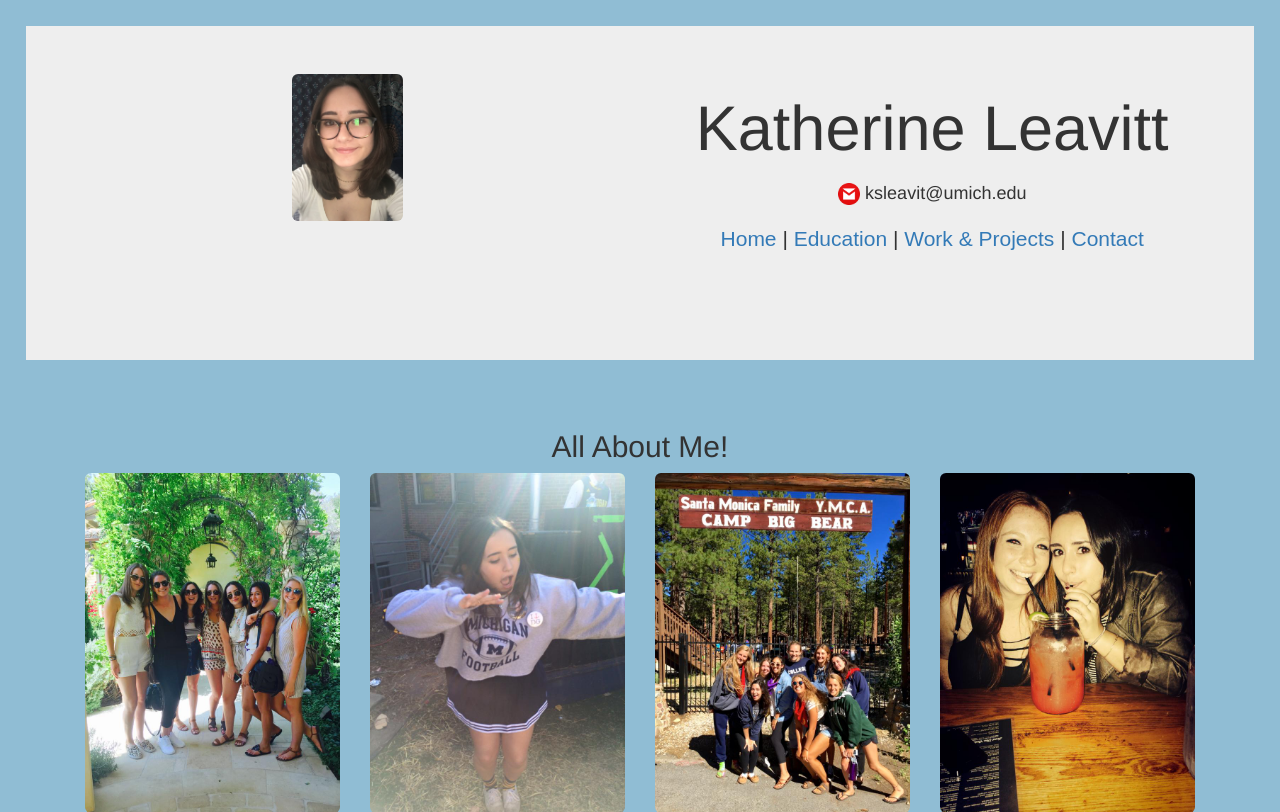
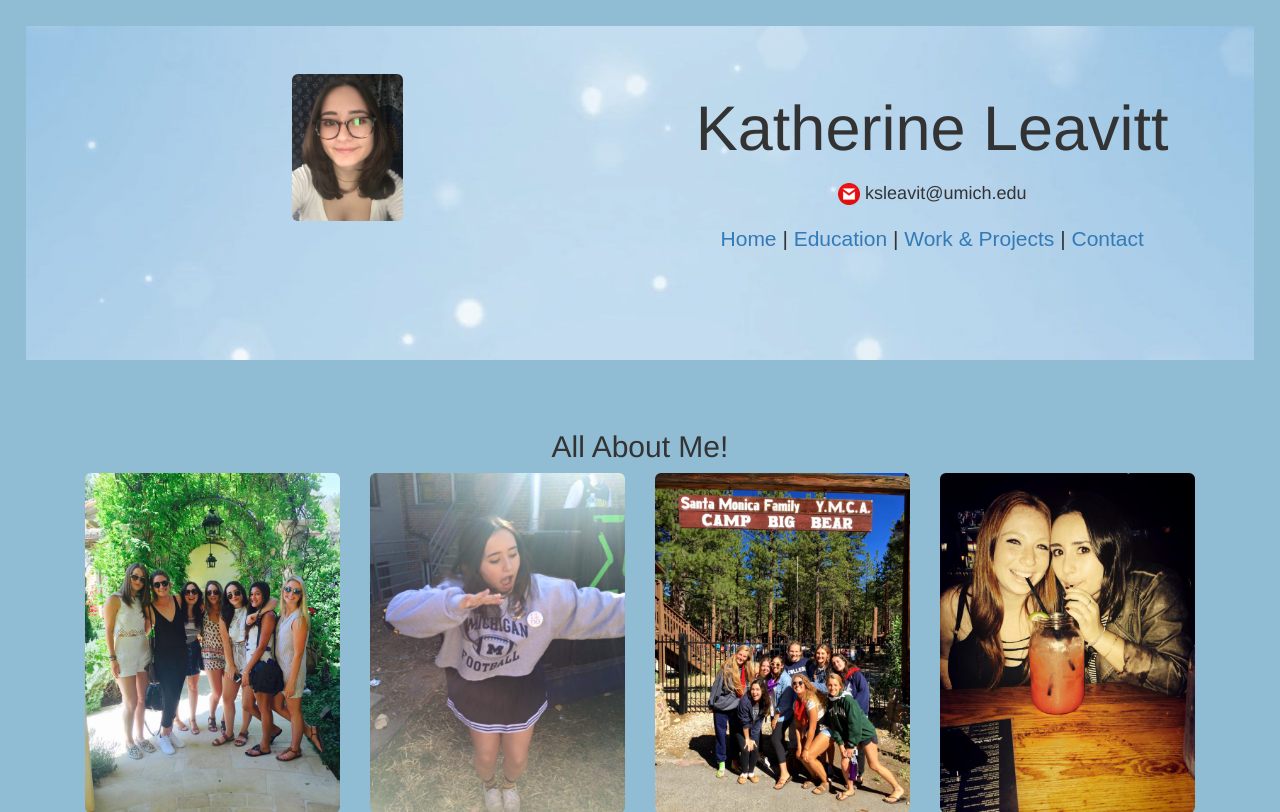
Before and after one commit to katherineleavitt/SI206-portfolio, a Python web app: template templates/home.html in a window 1280 px wide. Shown: the top 812 px of the page. Run offline with Jinja, Linux system fonts and the light colour scheme; the template is opened without the code that fills it, so the values that code supplies are empty; some libraries are stand-ins or nearby versions.

Commit message:
more style. finally got the jumbotron

```diff
--- a/static/style.css
+++ b/static/style.css
@@ -160,7 +160,7 @@ header {
      font-size: 21px;
      font-weight: 200;
      line-height: 2.1428571435;
-     background-color: #ff3600;
+     background: red;
      color: white;
 }
 
@@ -220,11 +220,11 @@ header {
     .jumbotron {
         display: block;
         padding: 30px;
-        margin-bottom: 30px;
+        margin-bottom: 20px;
         font-size: 21px;
         font-weight: 200;
         line-height: 2.1428571435;
-        background-image: url('/static/blue.jpg') no-repeat center center;
+        background: url('/static/blue.jpg') no-repeat center center;
     }
 
     .noJumbotron {
```
